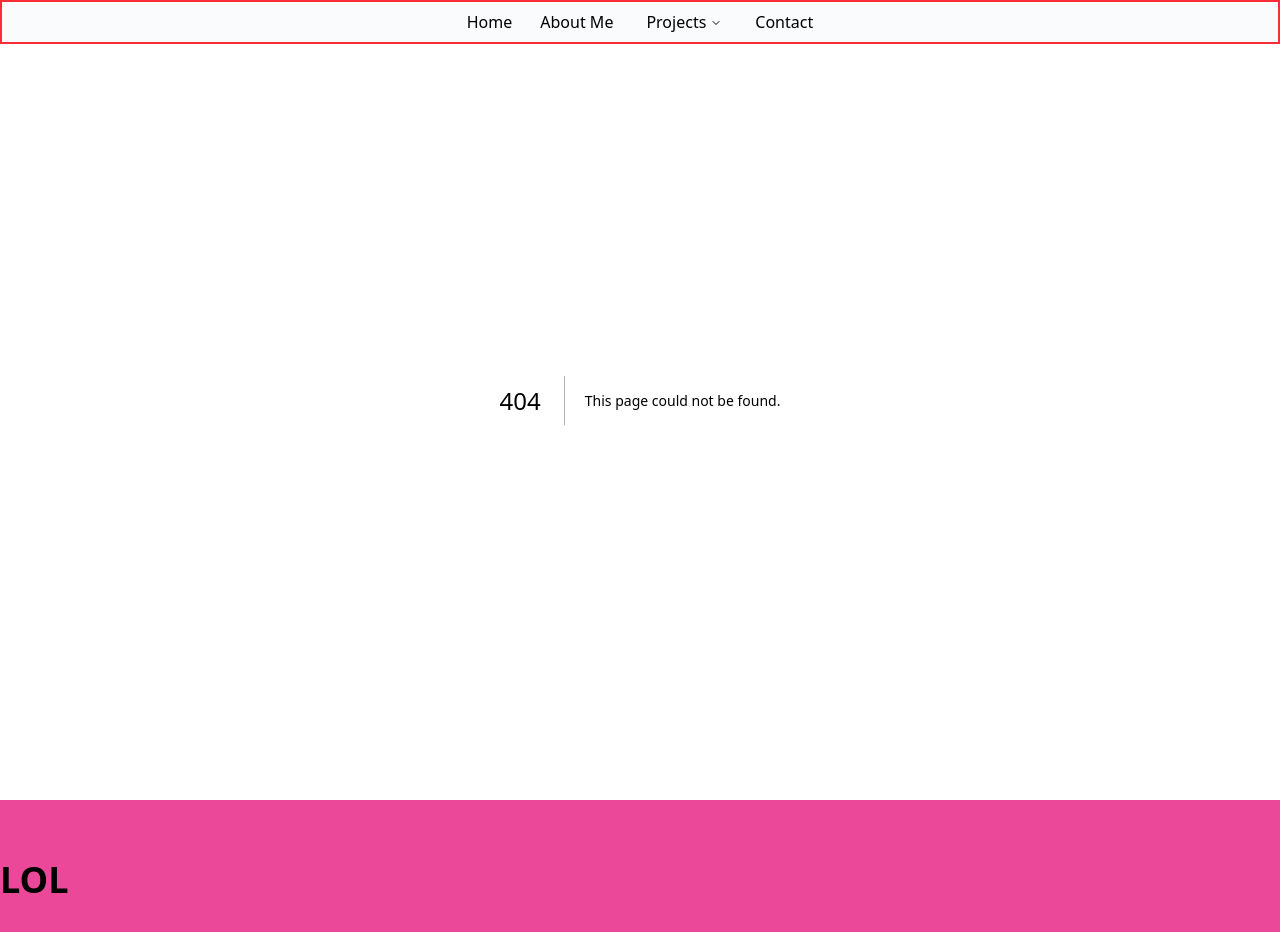
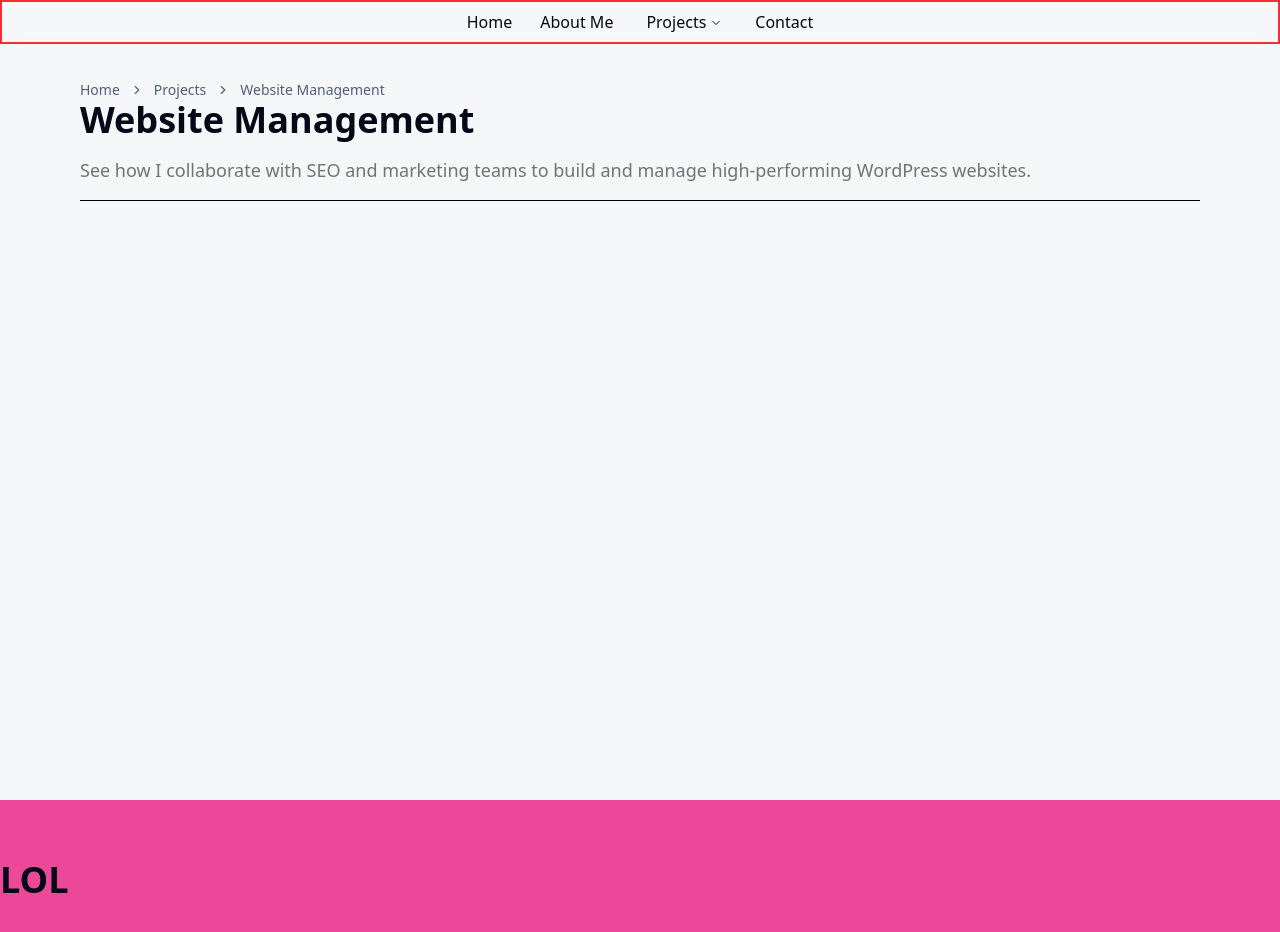
Before and after one commit to frncs-dc/portfolio, a Next.js app: page /projects/website-management in a window 1280 px wide. Before the commit this address had no page. Shown: the top 932 px of the page. Built offline with nearby package versions, Linux system fonts and the light colour scheme.

Commit message:
feat: added project category pages

```diff
--- /dev/null
+++ b/src/app/projects/full-stack/page.jsx
@@ -0,0 +1,44 @@
+import {
+    Breadcrumb,
+    BreadcrumbItem,
+    BreadcrumbLink,
+    BreadcrumbSeparator,
+    BreadcrumbList,
+} from "@/components/ui/breadcrumb";
+export default function FullStack() {
+    return (
+        <div className="relative z-10 min-h-screen p-20">
+            <Breadcrumb>
+                <BreadcrumbList>
+                    <BreadcrumbItem>
+                        <BreadcrumbLink href="/">Home</BreadcrumbLink>
+                    </BreadcrumbItem>
+                    <BreadcrumbSeparator />
+                    <BreadcrumbItem>
+                        <BreadcrumbLink href="/projects">
+                            Projects
+                        </BreadcrumbLink>
+                    </BreadcrumbItem>
+                    <BreadcrumbSeparator />
+                    <BreadcrumbItem>
+                        <BreadcrumbLink href="/full-stack">
+                            Full Stack Development
+                        </BreadcrumbLink>
+                    </BreadcrumbItem>
+                </BreadcrumbList>
+            </Breadcrumb>
+            <h1 className="text-4xl font-bold mb-4">Full Stack Development</h1>
+            <p className="text-lg text-neutral-500 mb-4">
+                See how I design and develop full-stack applications using
+                data-driven decisions.
+            </p>
+            <hr className="w-full border-1/2 border-black" />
+            {/* Tech Stack Marquee */}
+            {/*
+            Display all projects in this category:
+            Inventory System Website for a Local Motorcycle Parts Business
+            Spotfinder
+            */}
+        </div>
+    );
+}
--- /dev/null
+++ b/src/app/projects/prototyping-with-ai/page.jsx
@@ -0,0 +1,30 @@
+import {
+    Breadcrumb,
+    BreadcrumbItem,
+    BreadcrumbLink,
+    BreadcrumbSeparator,
+    BreadcrumbList,
+} from "@/components/ui/breadcrumb";
+
+export default function PrototypingWithAI() {
+    return (
+        <div className="relative z-10 min-h-screen p-20">
+            <Breadcrumb>
+                <BreadcrumbList>
+                    <BreadcrumbItem>
+                        <BreadcrumbLink href="/">Home</BreadcrumbLink>
+                    </BreadcrumbItem>
+                </BreadcrumbList>
+            </Breadcrumb>
+            <h1 className="text-4xl font-bold mb-4">
+                UI/UX Prototyping & AI-Assisted Development
+            </h1>
+            <p className="text-lg text-neutral-500 mb-4">
+                See how I translate business requirements into user-centered
+                prototypes and leverage AI tools to design and develop intuitive
+                mobile and desktop applications.
+            </p>
+            <hr className="w-full border-1/2 border-black" />
+        </div>
+    );
+}
--- /dev/null
+++ b/src/app/projects/web-development/page.jsx
@@ -0,0 +1,33 @@
+import {
+    Breadcrumb,
+    BreadcrumbItem,
+    BreadcrumbLink,
+    BreadcrumbSeparator,
+    BreadcrumbList,
+} from "@/components/ui/breadcrumb";
+export default function WebDevelopment() {
+    return (
+        <div className="relative z-10 min-h-screen p-20">
+            <Breadcrumb>
+                <BreadcrumbList>
+                    <BreadcrumbItem>
+                        <BreadcrumbLink href="/">Home</BreadcrumbLink>
+                    </BreadcrumbItem>
+                    <BreadcrumbSeparator />
+                    <BreadcrumbItem>
+                        <BreadcrumbLink href="/projects">
+                            Projects
+                        </BreadcrumbLink>
+                    </BreadcrumbItem>
+                    <BreadcrumbSeparator />
+                    <BreadcrumbItem>
+                        <BreadcrumbLink href="/web-development">
+                            Web Development
+                        </BreadcrumbLink>
+                    </BreadcrumbItem>
+                </BreadcrumbList>
+            </Breadcrumb>
+            <h1 className="text-4xl font-bold mb-4">Web Development</h1>
+        </div>
+    );
+}
--- /dev/null
+++ b/src/app/projects/website-management/page.jsx
@@ -0,0 +1,38 @@
+import {
+    Breadcrumb,
+    BreadcrumbItem,
+    BreadcrumbLink,
+    BreadcrumbSeparator,
+    BreadcrumbList,
+} from "@/components/ui/breadcrumb";
+export default function WebsiteManagement() {
+    return (
+        <div className="relative z-10 min-h-screen p-20">
+            <Breadcrumb>
+                <BreadcrumbList>
+                    <BreadcrumbItem>
+                        <BreadcrumbLink href="/">Home</BreadcrumbLink>
+                    </BreadcrumbItem>
+                    <BreadcrumbSeparator />
+                    <BreadcrumbItem>
+                        <BreadcrumbLink href="/projects">
+                            Projects
+                        </BreadcrumbLink>
+                    </BreadcrumbItem>
+                    <BreadcrumbSeparator />
+                    <BreadcrumbItem>
+                        <BreadcrumbLink href="/website-management">
+                            Website Management
+                        </BreadcrumbLink>
+                    </BreadcrumbItem>
+                </BreadcrumbList>
+            </Breadcrumb>
+            <h1 className="text-4xl font-bold mb-4">Website Management</h1>
+            <p className="text-lg text-neutral-500 mb-4">
+                See how I collaborate with SEO and marketing teams to build and
+                manage high-performing WordPress websites.
+            </p>
+            <hr className="w-full border-1/2 border-black" />
+        </div>
+    );
+}
--- a/src/components/Navigation.jsx
+++ b/src/components/Navigation.jsx
@@ -30,6 +30,10 @@ const navItems = [
             {
                 label: "Web Development",
                 href: "/projects/web-development",
+            },
+            {
+                label: "UI/UX Prototyping & AI-Assisted Development",
+                href: "/projects/prototyping-with-ai",
             },
         ],
     },
--- a/src/components/projectsSection.js
+++ b/src/components/projectsSection.js
@@ -65,7 +65,12 @@ export default function ProjectsSection() {
                             applications.
                         </p>
                         <ProjCategoryButton className="mt-auto">
-                            View Projects
+                            <Link
+                                href="/projects/prototyping-with-ai"
+                                className="inline-flex items-center gap-2"
+                            >
+                                View Projects
+                            </Link>
                         </ProjCategoryButton>
                     </div>
                 </SpotlightCard>
@@ -85,7 +90,12 @@ export default function ProjectsSection() {
                             websites.
                         </p>
                         <ProjCategoryButton className="mt-auto">
-                            View Projects
+                            <Link
+                                href="/projects/website-management"
+                                className="inline-flex items-center gap-2"
+                            >
+                                View Projects
+                            </Link>
                         </ProjCategoryButton>
                     </div>
                 </SpotlightCard>
@@ -107,7 +117,12 @@ export default function ProjectsSection() {
                             using data-driven decisions.
                         </p>
                         <ProjCategoryButton className="mt-auto">
-                            View Projects
+                            <Link
+                                href="/projects/full-stack"
+                                className="inline-flex items-center gap-2"
+                            >
+                                View Projects
+                            </Link>
                         </ProjCategoryButton>
                     </div>
                 </SpotlightCard>
@@ -126,7 +141,12 @@ export default function ProjectsSection() {
                             data-driven decisions.
                         </p>
                         <ProjCategoryButton className="mt-auto">
-                            View Projects
+                            <Link
+                                href="/projects/web-development"
+                                className="inline-flex items-center gap-2"
+                            >
+                                View Projects
+                            </Link>
                         </ProjCategoryButton>
                     </div>
                 </SpotlightCard>
```
